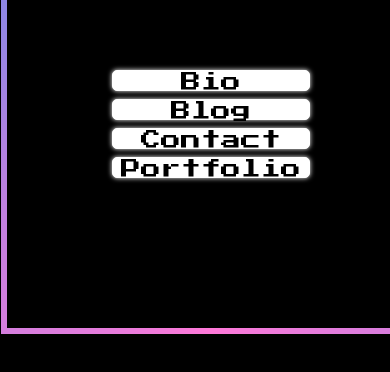
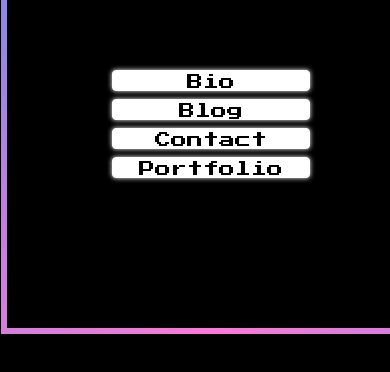
Before and after one commit to andrw-r/andrw-r.github.io, a plain HTML site: page index.html in a window 390 px wide. Shown: the part 298-670 px from the top of the page. Drawn offline with nearby package versions, Linux system fonts and the light colour scheme.

Commit message:
Fixed mobile button font sizing.

```diff
--- a/style.css
+++ b/style.css
@@ -178,7 +178,7 @@ body {
     border-radius: 0.25em;
     box-shadow: 0px 0px 5px 0px white;
 
-    font-size: 1.25em;
+    font-size: 1em;
     font-family: 'Press Start 2P', cursive !important;
     text-decoration: none;
     text-align: center;
```
